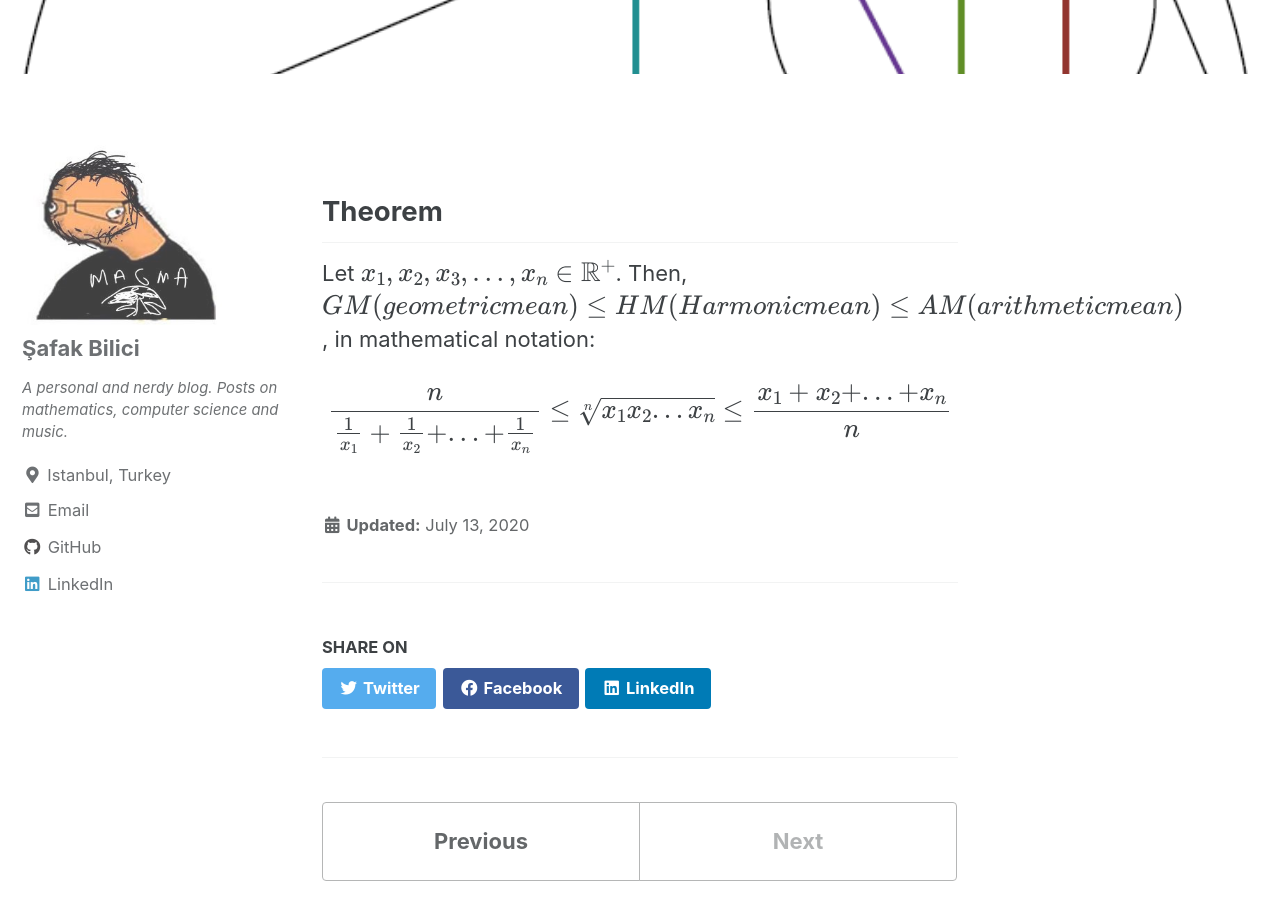
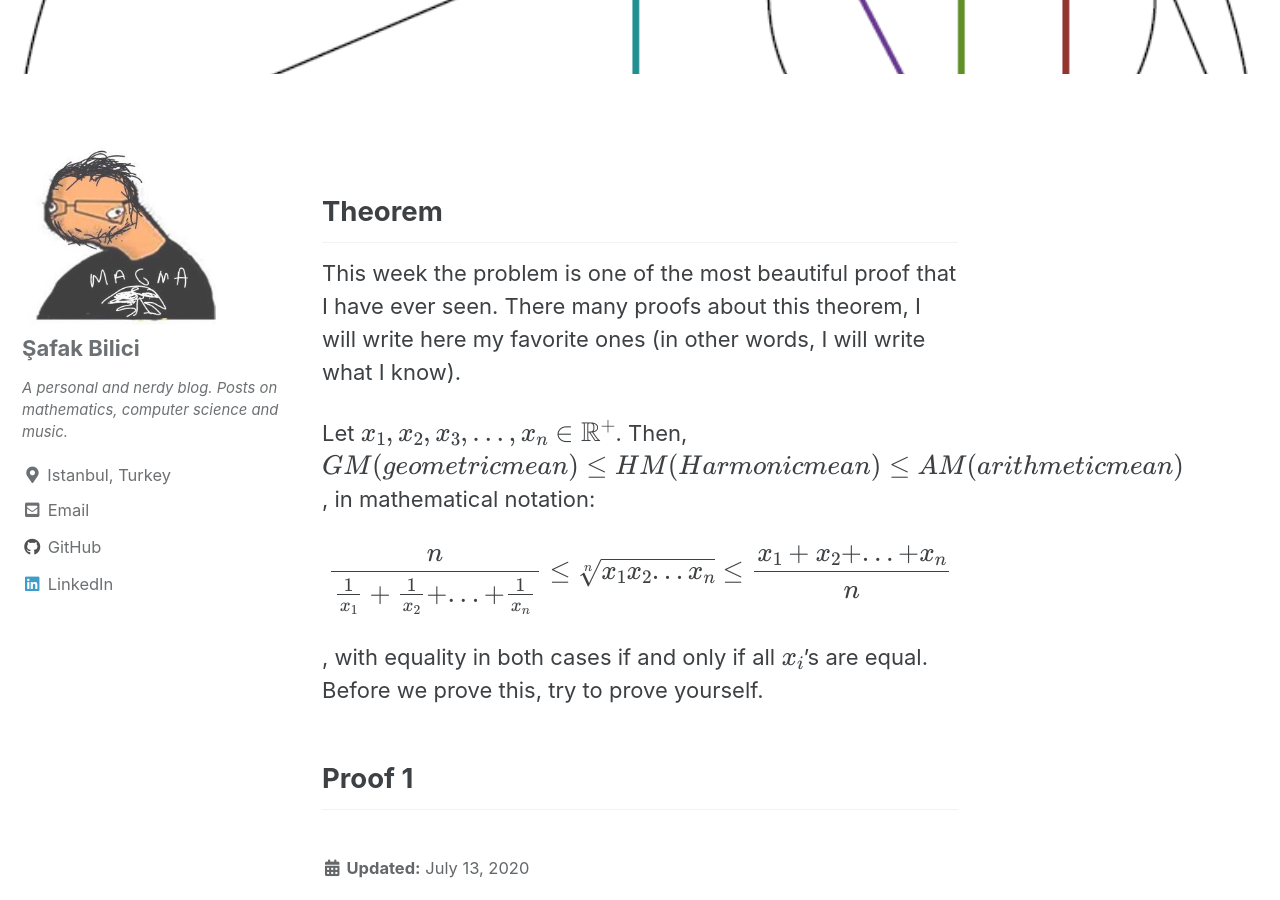
Before and after one commit to safakkbilici/safakkbilici.github.io, a Jekyll site: the page built from _posts/2020-07-19-weekly2.md, in a window 1280 px wide and 900 px high, scrolled down 405 px. Built offline with Jekyll 4.4.1, drawn with Linux system fonts in a browser that asks for light colours; cached includes are drawn as plain includes; formulas are drawn with MathJax 3.

Commit message:
weekly 2

```diff
--- a/_posts/2020-07-19-weekly2.md
+++ b/_posts/2020-07-19-weekly2.md
@@ -16,6 +16,12 @@ image:
 
 ## Theorem
 
+This week the problem is one of the most beautiful proof that I have ever seen. There many proofs about this theorem, I will write here my favorite ones (in other words, I will write what I know).
+
 Let $$x_1, x_2, x_3, ... , x_n \in \mathbb{R}^{+}$$. Then, $$ GM (geometric mean) \leq HM (Harmonic mean) \leq AM (arithmetic mean)$$, in mathematical notation:
 
 $$ \frac{n}{\frac{1}{x_1} + \frac{1}{x_2} + ... + \frac{1}{x_n}} \leq \sqrt[n]{x_1x_2...x_n} \leq \frac{x_1+x_2+...+x_n}{n}$$
+
+, with equality in both cases if and only if all $$x_i$$’s are equal. Before we prove this, try to prove yourself.
+
+## Proof 1
```
